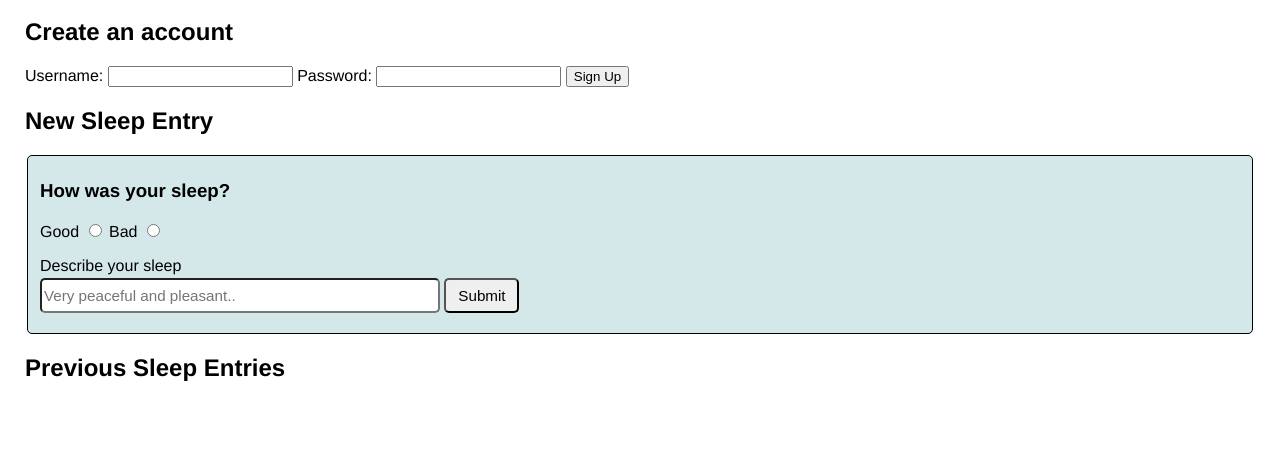
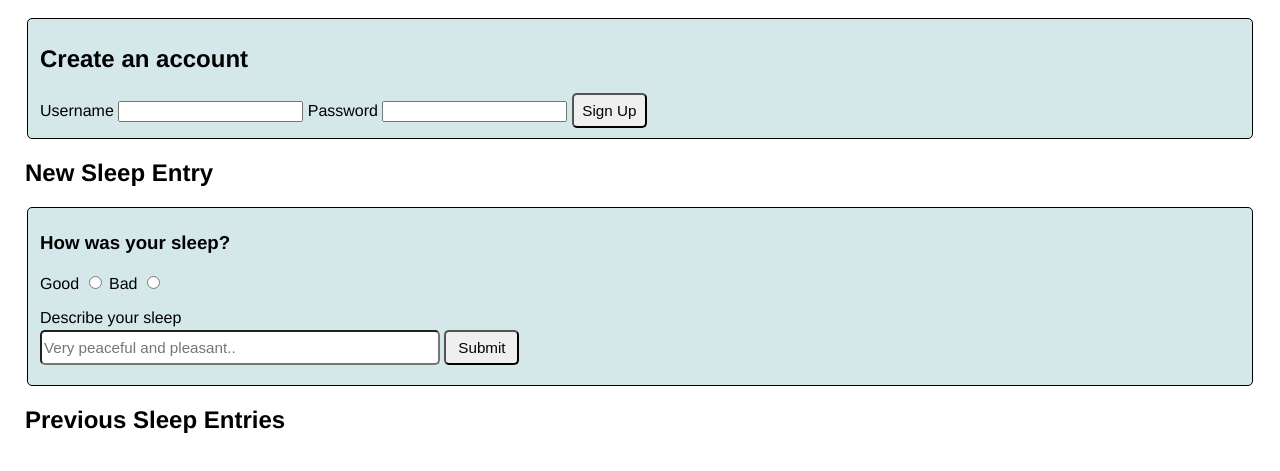
Before and after one commit to elliotkim916/sleeplogger, a website: page public/index.html in a window 1280 px wide. Shown: the part 65-536 px from the top of the page. Drawn offline with nearby package versions, Linux system fonts and the light colour scheme; no server answers.

Commit message:
added fieldset to create account form

```diff
--- a/public/index.html
+++ b/public/index.html
@@ -12,14 +12,16 @@
     </header>
 
     <section>
+      <fieldset>
       <h2>Create an account</h2>
       <form class="createAccount">
-        <label for="username">Username: </label>
+        <label for="username">Username </label>
         <input type="text" id="username" name="username">
-        <label>Password: </label>
-        <input type="text" id="password" name="password">
-        <button type="submit" class="login-button">Sign Up</button>
+        <label>Password </label>
+        <input type="password" id="password" name="password">
+        <button type="submit" class="signup-button">Sign Up</button>
       </form>
+      </fieldset>
     </section>
 
     <!-- <section>
```
